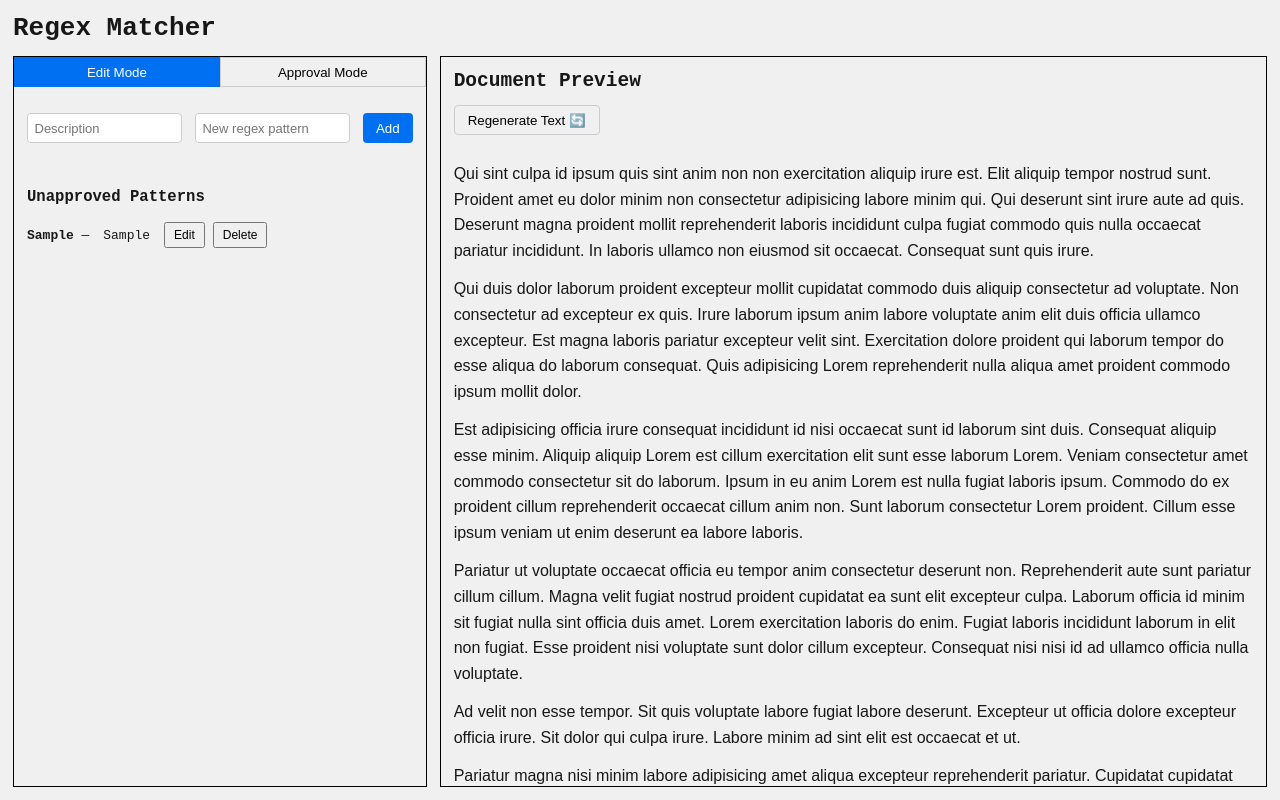
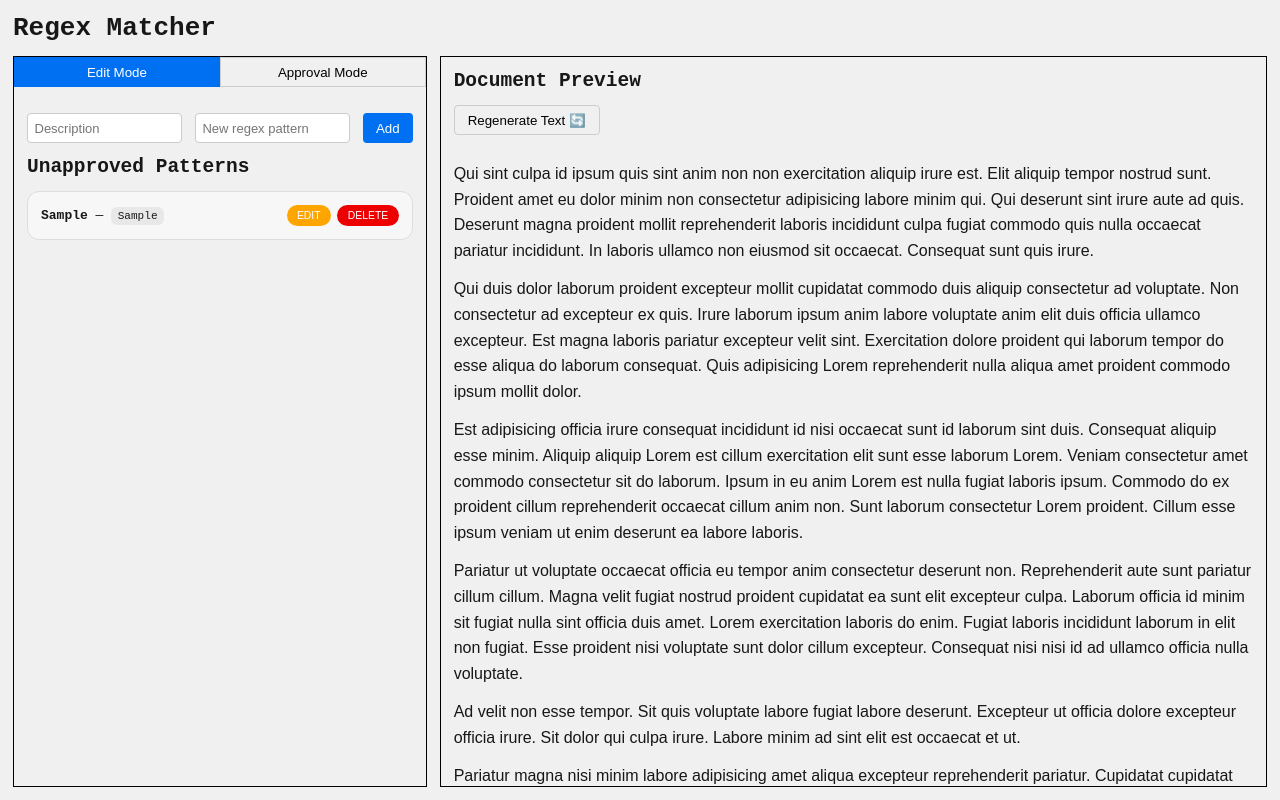
Before and after one commit to rdrgz21/regex-matcher, a Next.js app: page / in a window 1280 px wide. Both pictures are taken after typing "Sample", "Sample" into the empty fields and a click on the button "Add". Built offline with nearby package versions, Linux system fonts and the light colour scheme.

Commit message:
feat: improved UX in ApprovalModeContent

```diff
--- a/src/components/ClientDashboard/ControlPanel/ApprovalModeContent/ApprovalModeContent.module.css
+++ b/src/components/ClientDashboard/ControlPanel/ApprovalModeContent/ApprovalModeContent.module.css
@@ -1,47 +1,93 @@
-.approvalModeContent {
+.section {
   display: flex;
   flex-direction: column;
+  gap: 2rem;
+  font-size: 1rem;
+  padding: 1rem;
+}
+
+.selectRow {
+  display: flex;
   gap: 1rem;
-  padding: 1rem;
-  height: 100%;
+  align-items: flex-end;
+  flex-wrap: wrap;
 }
 
 .label {
-  font-weight: bold;
+  font-weight: 600;
+  font-size: 1rem;
   display: flex;
   flex-direction: column;
   gap: 0.5rem;
 }
 
 .select {
-  padding: 0.5rem;
+  padding: 0.5rem 0.75rem;
+  border-radius: 8px;
+  border: 1px solid #ccc;
   font-size: 1rem;
+  background-color: #fff;
+  min-width: 250px;
+}
+
+.button {
+  background-color: #0070f3;
+  color: white;
+  border: none;
+  padding: 0.4rem 1rem;
+  border-radius: 999px;
+  font-size: 0.8rem;
+  text-transform: uppercase;
+  cursor: pointer;
+  transition: background 0.2s ease-in-out;
+}
+
+.button:disabled {
+  background-color: #ccc;
+  cursor: not-allowed;
 }
 
 .approveButton {
-  align-self: start;
-  background-color: #0070f3;
-  color: white;
-  border: none;
-  padding: 0.4rem 0.8rem;
-  cursor: pointer;
+  background-color: #5a5a5a;
 }
 
-.approveButton:disabled {
-  background-color: #5a5a5a;
-  cursor: not-allowed;
-  opacity: 0.6;
+.subtitle {
+  font-size: 1.2rem;
+  font-weight: 600;
+  margin-bottom: 0.5rem;
 }
 
-.selectedMatches {
-  margin-top: 1rem;
+.labelDisplay {
+  font-weight: 600;
+  margin-bottom: 0.5rem;
+  display: block;
 }
 
-.allMatches {
-  margin-top: 2rem;
+.matchSection {
+  background: #f9f9f9;
+  border: 1px solid #ddd;
+  padding: 1rem;
+  border-radius: 12px;
 }
 
-.nestedList {
-  margin-left: 1rem;
-  list-style: disc;
+.matchList,
+.approvedList {
+  list-style: none;
+  padding-left: 0;
+  margin: 0;
+  display: flex;
+  flex-direction: column;
+  gap: 0.25rem;
 }
+
+.matchItem {
+  background: #efefef;
+  padding: 0.25rem 0.5rem;
+  border-radius: 6px;
+  font-family: monospace;
+  font-size: 0.9rem;
+}
+
+.approvedGroup {
+  margin-bottom: 1rem;
+}
--- a/src/components/ClientDashboard/ControlPanel/ApprovalModeContent/ApprovalModeContent.tsx
+++ b/src/components/ClientDashboard/ControlPanel/ApprovalModeContent/ApprovalModeContent.tsx
@@ -1,3 +1,5 @@
+"use client";
+import { useEffect } from "react";
 import { getMatchesForPattern } from "@/utils/getMatchesForPattern/getMatchesForPattern";
 import styles from "./ApprovalModeContent.module.css";
 import { useRegexContext } from "@/hooks/useRegexContext";
@@ -5,18 +7,30 @@ import { useRegexContext } from "@/hooks/useRegexContext";
 export const ApprovalModeContent = () => {
   const { state, selectPattern, approvePattern } = useRegexContext();
 
+  useEffect(() => {
+    return () => {
+      selectPattern(null);
+    };
+  }, []);
+
   const selectedRegex = state.regexList.find(
     (r) => r.pattern === state.selectedPattern
   );
   const isAlreadyApproved = selectedRegex?.isApproved ?? false;
 
   const handleSelect = (e: React.ChangeEvent<HTMLSelectElement>) => {
-    const value = e.target.value;
-    selectPattern(value);
+    selectPattern(e.target.value);
   };
 
+  const selectedPattern = state.selectedPattern;
+
+  const selectedMatches = selectedPattern
+    ? getMatchesForPattern(selectedPattern, state.textContent)
+    : [];
+
   return (
-    <div className={styles.approvalModeContent}>
+    <section className={styles.section}>
+      <div className={styles.selectRow}>
         <label className={styles.label}>
           Select Regex Pattern:
           <select
@@ -49,8 +63,9 @@ export const ApprovalModeContent = () => {
             </optgroup>
           </select>
         </label>
+
         <button
-        className={styles.approveButton}
+          className={`${styles.button} ${styles.approveButton}`}
           disabled={!state.selectedPattern || isAlreadyApproved}
           title={
             !state.selectedPattern
@@ -63,44 +78,51 @@ export const ApprovalModeContent = () => {
         >
           Approve
         </button>
+      </div>
 
-      {state.selectedPattern && (
-        <div className={styles.selectedMatches}>
-          <h3>Selected Pattern Matches:</h3>
-          <strong>
-            {state.regexList.find((r) => r.pattern === state.selectedPattern)
-              ?.label ?? "Untitled"}
+      {selectedPattern && (
+        <div className={styles.matchSection}>
+          <h3 className={styles.subtitle}>Selected Pattern Matches</h3>
+          <strong className={styles.labelDisplay}>
+            {selectedRegex?.label ?? "Untitled"}
           </strong>
-          <ul>
-            {getMatchesForPattern(state.selectedPattern, state.textContent).map(
-              (match, idx) => (
-                <li key={idx}>{match}</li>
-              )
+
+          {selectedMatches.length > 0 ? (
+            <ul className={styles.matchList}>
+              {selectedMatches.map((match, idx) => (
+                <li key={idx} className={styles.matchItem}>
+                  {match}
+                </li>
+              ))}
+            </ul>
+          ) : (
+            <p className={styles.noMatches}>No matches found.</p>
           )}
-          </ul>
         </div>
       )}
 
-      <div className={styles.allMatches}>
-        <h3>Approved Matches:</h3>
-        <ul>
+      <div className={styles.matchSection}>
+        <h3 className={styles.subtitle}>Approved Matches</h3>
+        <ul className={styles.approvedList}>
           {Object.entries(state.extractedTerms).map(([pattern, matches]) => {
             const regexObj = state.regexList.find((r) => r.pattern === pattern);
             const label = regexObj?.label || "Untitled";
 
             return (
-              <div key={pattern}>
-                <strong>{label}</strong>
-                <ul>
+              <li key={pattern} className={styles.approvedGroup}>
+                <strong className={styles.labelDisplay}>{label}</strong>
+                <ul className={styles.matchList}>
                   {matches.map((match, idx) => (
-                    <li key={idx}>{match}</li>
+                    <li key={idx} className={styles.matchItem}>
+                      {match}
+                    </li>
                   ))}
                 </ul>
-              </div>
+              </li>
             );
           })}
         </ul>
       </div>
-    </div>
+    </section>
   );
 };
--- a/src/components/ClientDashboard/ControlPanel/EditModeContent/PatternList/PatternList.module.css
+++ b/src/components/ClientDashboard/ControlPanel/EditModeContent/PatternList/PatternList.module.css
@@ -1,51 +1,110 @@
-.section {
-  margin-top: 32px;
-}
-
 .title {
-  margin-bottom: 16px;
-  font-size: 1.2rem;
-  font-weight: bold;
+  font-size: 1.5rem;
+  margin-bottom: 1rem;
+  font-weight: 600;
 }
 
 .list {
   list-style: none;
   padding: 0;
+  margin: 0;
+  display: flex;
+  flex-direction: column;
+  gap: 1rem;
 }
 
 .item {
-  margin-bottom: 12px;
+  background: #f7f7f7;
+  border: 1px solid #ddd;
+  border-radius: 12px;
+  padding: 1rem;
+  display: flex;
+  flex-direction: column;
+  gap: 0.75rem;
 }
 
-.editRow,
+.editRow {
+  display: flex;
+  flex-wrap: wrap;
+  align-items: center;
+  gap: 0.5rem;
+}
+
 .viewRow {
   display: flex;
-  gap: 8px;
+  justify-content: space-between;
   align-items: center;
+  flex-wrap: wrap;
+  gap: 0.5rem;
+}
+
+.info {
+  flex: 1;
+  min-width: 200px;
+}
+
+.buttonGroup {
+  display: flex;
+  gap: 0.5rem;
 }
 
 .input {
-  padding: 4px 8px;
-  font-size: 14px;
+  flex: 1;
+  min-width: 120px;
+  padding: 0.5rem;
+  font-size: 0.9rem;
+  border: 1px solid #ccc;
+  border-radius: 8px;
 }
 
 .pattern {
-  background: #f0f0f0;
-  padding: 2px 6px;
-  border-radius: 4px;
+  background: #e8e8e8;
+  padding: 0.25rem 0.5rem;
+  border-radius: 6px;
   font-family: monospace;
+  font-size: 0.85rem;
 }
 
 .approved {
+  margin-left: 0.5rem;
   color: green;
-  margin-left: 4px;
+  font-size: 1.25rem;
 }
 
 .saveButton,
 .cancelButton,
 .editButton,
 .deleteButton {
-  padding: 4px 8px;
-  font-size: 12px;
+  background-color: #5a5a5a;
+  color: white;
+  border: none;
+  padding: 0.4rem 0.8rem;
+  border-radius: 999px;
+  font-size: 0.8rem;
+  text-transform: uppercase;
   cursor: pointer;
+  transition: background 0.2s ease-in-out;
 }
+
+.saveButton {
+  background-color: #0070f3;
+}
+
+.cancelButton {
+  background-color: #999;
+}
+
+.editButton {
+  background-color: #ffa500;
+}
+
+.deleteButton {
+  background-color: #e00;
+}
+
+.saveButton:hover,
+.cancelButton:hover,
+.editButton:hover,
+.deleteButton:hover {
+  opacity: 0.85;
+}
--- a/src/components/ClientDashboard/ControlPanel/EditModeContent/PatternList/PatternList.tsx
+++ b/src/components/ClientDashboard/ControlPanel/EditModeContent/PatternList/PatternList.tsx
@@ -48,7 +48,7 @@ export const PatternList = ({ patterns, title }: PatternListProps) => {
   };
 
   return (
-    <div className={styles.section}>
+    <div>
       <h2 className={styles.title}>{title}</h2>
       <ul className={styles.list}>
         {patterns.map((item) => {
@@ -81,13 +81,15 @@ export const PatternList = ({ patterns, title }: PatternListProps) => {
                 </div>
               ) : (
                 <div className={styles.viewRow}>
-                  <div>
+                  <div className={styles.info}>
                     <strong>{item.label}</strong> —{" "}
                     <code className={styles.pattern}>{item.pattern}</code>
-                  </div>
                     {item.isApproved && (
                       <span className={styles.approved}>✔</span>
                     )}
+                  </div>
+
+                  <div className={styles.buttonGroup}>
                     <button
                       onClick={() => startEditing(item)}
                       className={styles.editButton}
@@ -101,6 +103,7 @@ export const PatternList = ({ patterns, title }: PatternListProps) => {
                       Delete
                     </button>
                   </div>
+                </div>
               )}
             </li>
           );
--- a/src/context/RegexContext.tsx
+++ b/src/context/RegexContext.tsx
@@ -16,7 +16,7 @@ export const RegexContext = createContext<
       addRegex: (pattern: RegexPattern) => void;
       editRegex: (oldPattern: string, newPattern: RegexPattern) => void;
       deleteRegex: (pattern: string) => void;
-      selectPattern: (pattern: string) => void;
+      selectPattern: (pattern: string | null) => void;
       approvePattern: (pattern: string | null) => void;
     }
   | undefined
```
Lines whose indentation alone changed are shown as unchanged.
